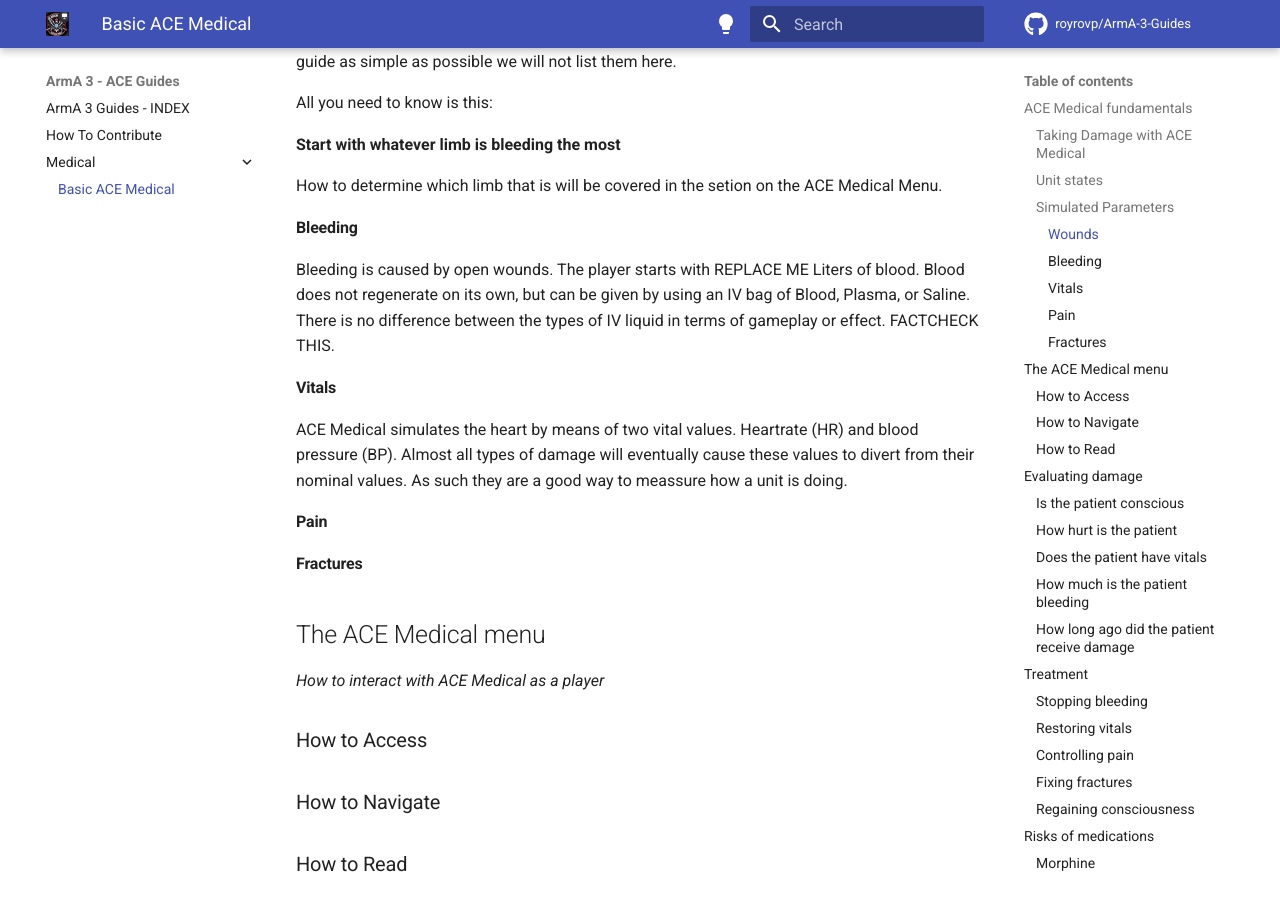
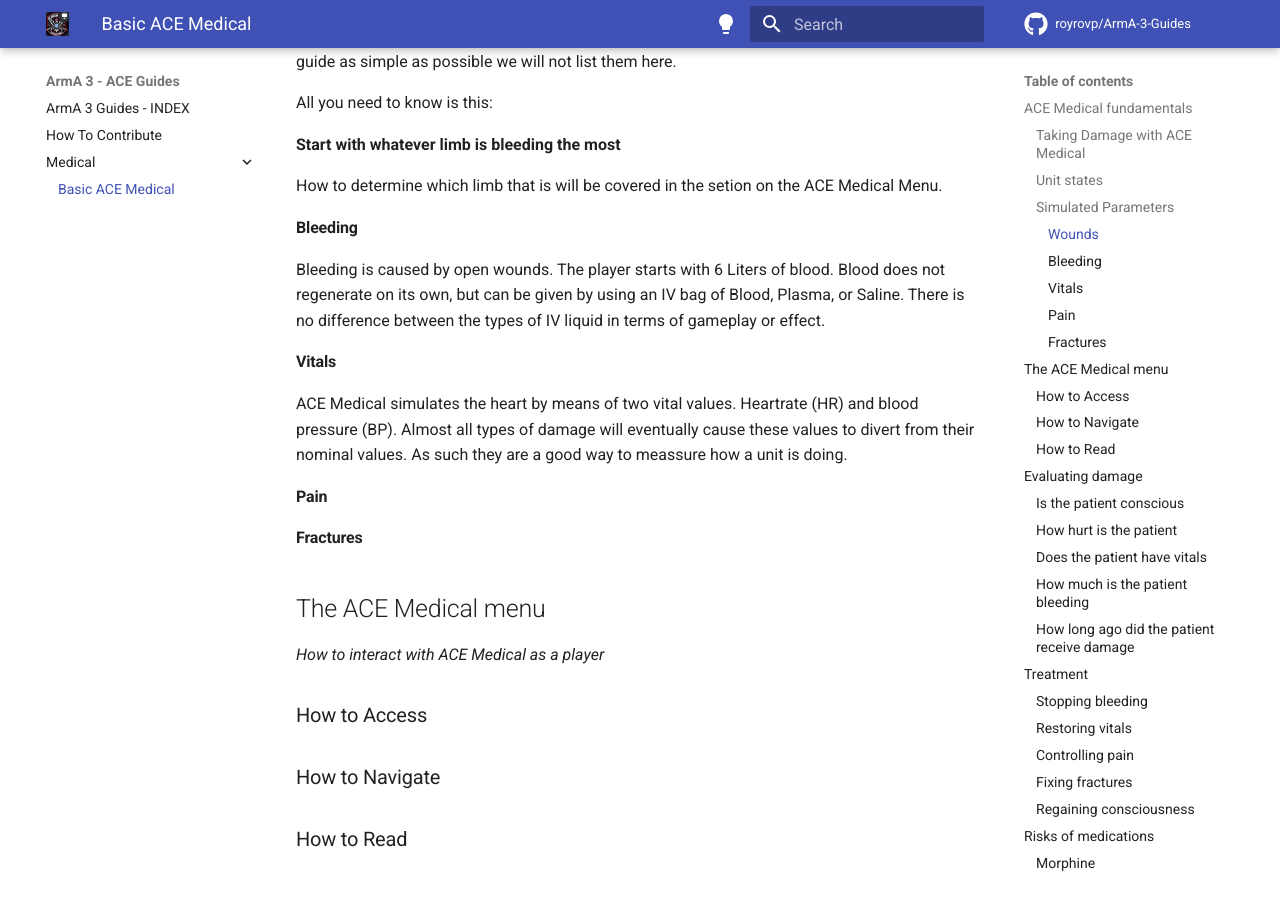
Before and after one commit to royrovp/ArmA-3-Guides, an MkDocs documentation site: the page built from docs/Medical/Medical.md, in a window 1280 px wide and 900 px high, scrolled down 1131 px. Built offline with MkDocs 1.6.1 and Material for MkDocs 9.7.7, drawn with Linux system fonts in a browser that asks for light colours; comment, search, counter and statistics services are not loaded.

Commit message:
added some info about bleeding (#11)
* added some info

* remove second factcheck

```diff
--- a/docs/Medical/Medical.md
+++ b/docs/Medical/Medical.md
@@ -35,7 +35,7 @@
 
 
 #### Bleeding
-  Bleeding is caused by open wounds. The player starts with REPLACE ME Liters of blood. Blood does not regenerate on its own, but can be given by using an IV bag of Blood, Plasma, or Saline. There is no difference between the types of IV liquid in terms of gameplay or effect. FACTCHECK THIS.
+  Bleeding is caused by open wounds. The player starts with 6 Liters of blood. Blood does not regenerate on its own, but can be given by using an IV bag of Blood, Plasma, or Saline. There is no difference between the types of IV liquid in terms of gameplay or effect.
 
 #### Vitals
   ACE Medical simulates the heart by means of two vital values. Heartrate (HR) and blood pressure (BP). Almost all types of damage will eventually cause these values to divert from their nominal values. As such they are a good way to meassure how a unit is doing.
```
